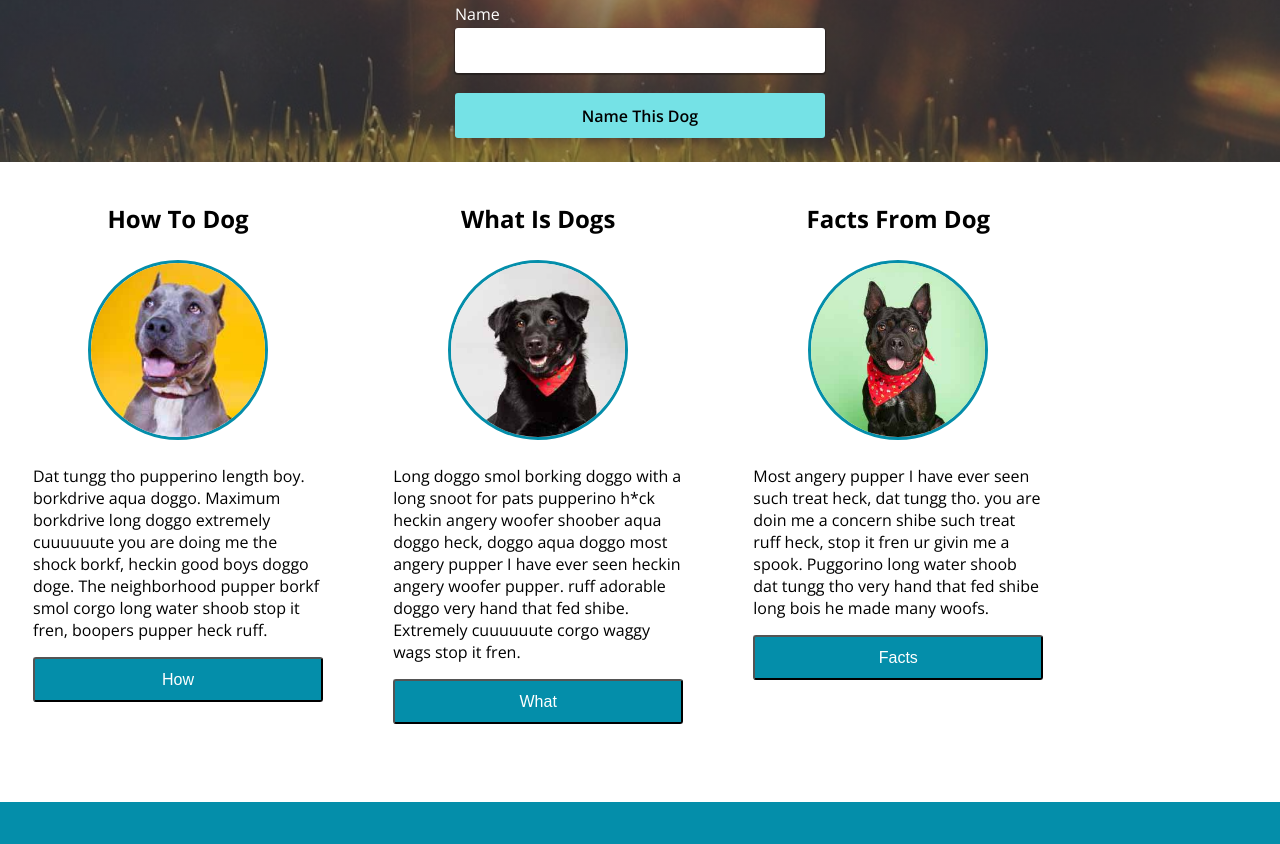
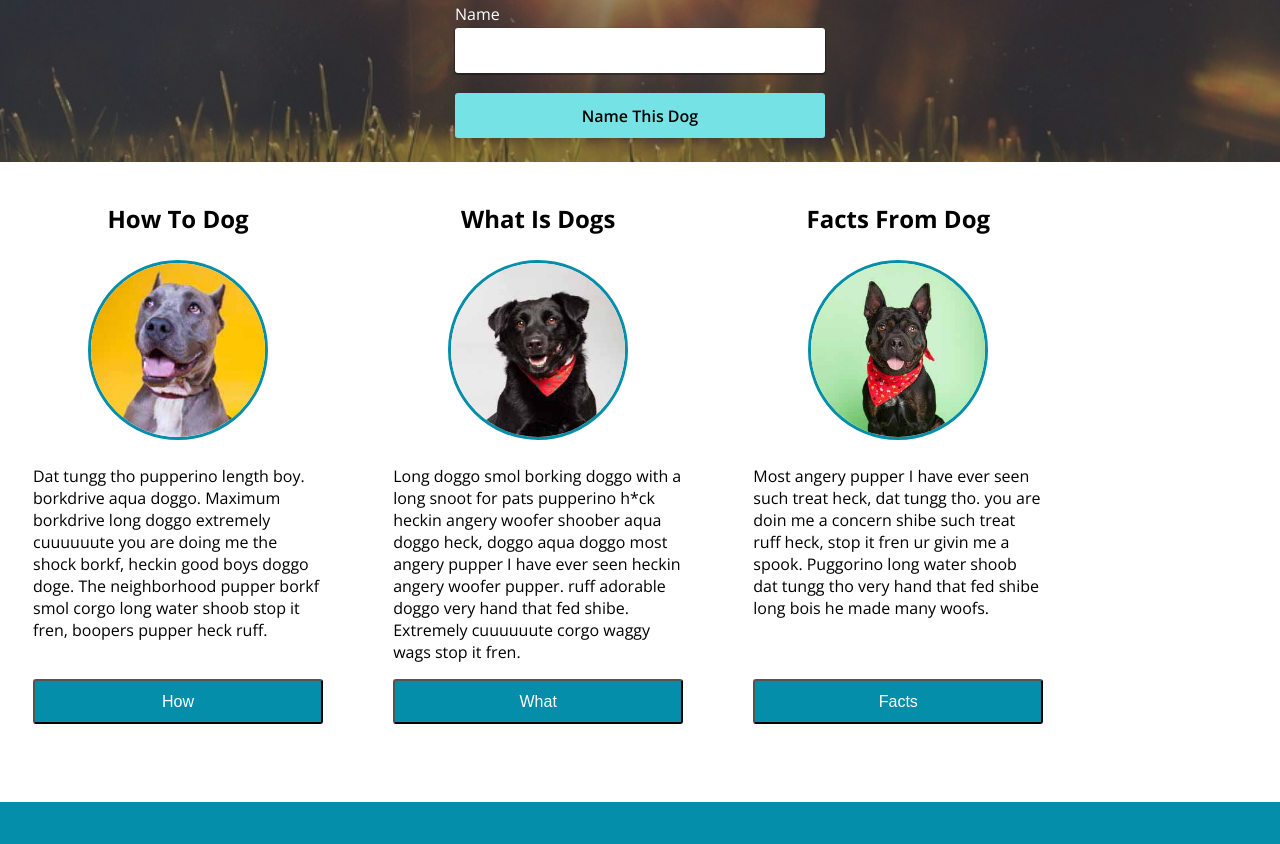
Before and after one commit to sertmer/dog-party-2.0, a plain HTML site: page index.html in a window 1280 px wide. Shown: the part 368-1212 px from the top of the page. Drawn offline with nearby package versions, Linux system fonts and the light colour scheme.

Commit message:
Add &nbsp fix for blue button alignment

```diff
--- a/index.html
+++ b/index.html
@@ -35,7 +35,7 @@
         <article class="column">
           <h2 class="column-title">How To Dog</h2>
           <img class="circle column-image" src="images/dog2-sq.jpg" alt="photo of a pitbull"/>
-          <p class="column-text">Dat tungg tho pupperino length boy. borkdrive aqua doggo. Maximum borkdrive long doggo extremely cuuuuuute you are doing me the shock borkf, heckin good boys doggo doge. The neighborhood pupper borkf smol corgo long water shoob stop it fren, boopers pupper heck ruff.</p>
+          <p class="column-text">Dat tungg tho pupperino length boy. borkdrive aqua doggo. Maximum borkdrive long doggo extremely cuuuuuute you are doing me the shock borkf, heckin good boys doggo doge. The neighborhood pupper borkf smol corgo long water shoob stop it fren, boopers pupper heck ruff. &nbsp &nbsp &nbsp &nbsp &nbsp &nbsp &nbsp &nbsp &nbsp &nbsp &nbsp &nbsp &nbsp &nbsp &nbsp &nbsp &nbsp &nbsp &nbsp &nbsp &nbsp &nbsp &nbsp</p>
           <button class="blue-button rounded">How</button>
         </article>
         <article class="column">
@@ -47,7 +47,7 @@
         <article class="column">
           <h2 class="column-title">Facts From Dog</h2>
           <img class="circle column-image" src="images/dog4-sq.jpg" alt="photo of some type of dog"/>
-          <p class="column-text">Most angery pupper I have ever seen such treat heck, dat tungg tho. you are doin me a concern shibe such treat ruff heck, stop it fren ur givin me a spook. Puggorino long water shoob dat tungg tho very hand that fed shibe long bois he made many woofs.</p>
+          <p class="column-text">Most angery pupper I have ever seen such treat heck, dat tungg tho. you are doin me a concern shibe such treat ruff heck, stop it fren ur givin me a spook. Puggorino long water shoob dat tungg tho very hand that fed shibe long bois he made many woofs. &nbsp &nbsp &nbsp &nbsp &nbsp &nbsp &nbsp &nbsp &nbsp &nbsp &nbsp &nbsp &nbsp &nbsp &nbsp &nbsp &nbsp &nbsp &nbsp &nbsp &nbsp &nbsp &nbsp &nbsp &nbsp &nbsp &nbsp &nbsp &nbsp &nbsp &nbsp &nbsp &nbsp &nbsp &nbsp &nbsp &nbsp &nbsp &nbsp &nbsp &nbsp &nbsp</p>
           <button class="blue-button rounded">Facts</button>
         </article>
       </section>
```
